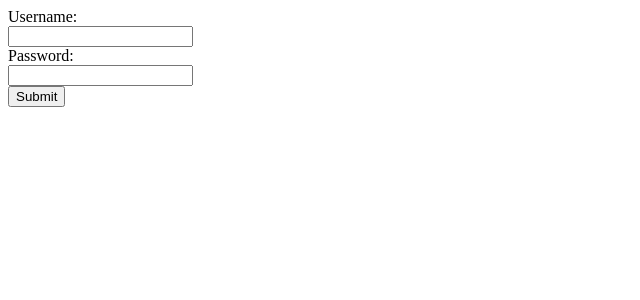
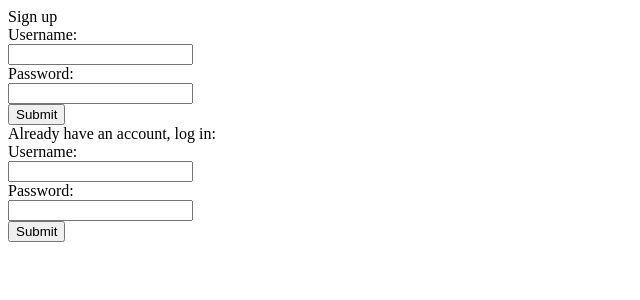
Before and after one commit to MathiasBenoni/Fullstack-app, a Flask app: page / in a window 1280 px wide. Shown: the top 300 px of the page, without its empty margins (0-640 px from the left). Run offline with Flask 3, Linux system fonts and the light colour scheme.

Commit message:
Login and sign up

```diff
--- a/app.py
+++ b/app.py
@@ -1,5 +1,6 @@
 from flask import *
-from database import *
+from database_python import *
+from password_hashing import prep_database
 
 app = Flask(__name__)
 
@@ -8,12 +9,14 @@ def index():
 
     return render_template("index.html")
 
-@app.route("/submit", methods=["POST"])
+@app.route("/logged_in", methods=["POST"])
 def test():
 
     username = request.form.get("username")
     password = request.form.get("password")
-    print(username, password)
+
+    prep_database(username, password.encode(), "NONE")
+
     return f"Welcome, {username}!"
 
 if __name__ == "__main__":
--- a/database_python.py
+++ b/database_python.py
@@ -30,11 +30,7 @@ def database(query, params=None):
 
 def get_password(login):
     result = database("SELECT password FROM users WHERE username = %s", (login,))
-    print(result)
+
 
 def insert_database(user, hashed_pass, privileges):
     database("INSERT INTO users (username, password, privileges) VALUES (%s, %s, %s)", (user, hashed_pass, privileges))
-
-
-get_password("Mathias")
-insert_database("William", "Hashed_pass", "COACH")
--- a/templates/index.html
+++ b/templates/index.html
@@ -8,15 +8,28 @@
     <title>Document</title>
 </head>
 <body>
-
-    <form action="/submit" method="post">
+    Sign up
+    <form action="/logged_in" method="post">
         <label for="username">Username:</label>
         <br>
-        <input type="text" id="username" name="username">
+        <input type="text" class="username" name="new_username">
         <br>
         <label for="password">Password:</label>
         <br>
-        <input type="password" id="password" name="password">
+        <input type="password" id="new_password" name="password">
+        <br>
+        <button type="submit">Submit</button>
+    </form>
+
+    Already have an account, log in:
+    <form action="/logged_in" method="post">
+        <label for="username">Username:</label>
+        <br>
+        <input type="text" class="username" name="username">
+        <br>
+        <label for="password">Password:</label>
+        <br>
+        <input type="password" class="password" name="password">
         <br>
         <button type="submit">Submit</button>
     </form>
```
Also changed, not shown: password_hashing.py (+0 -10 lines).
